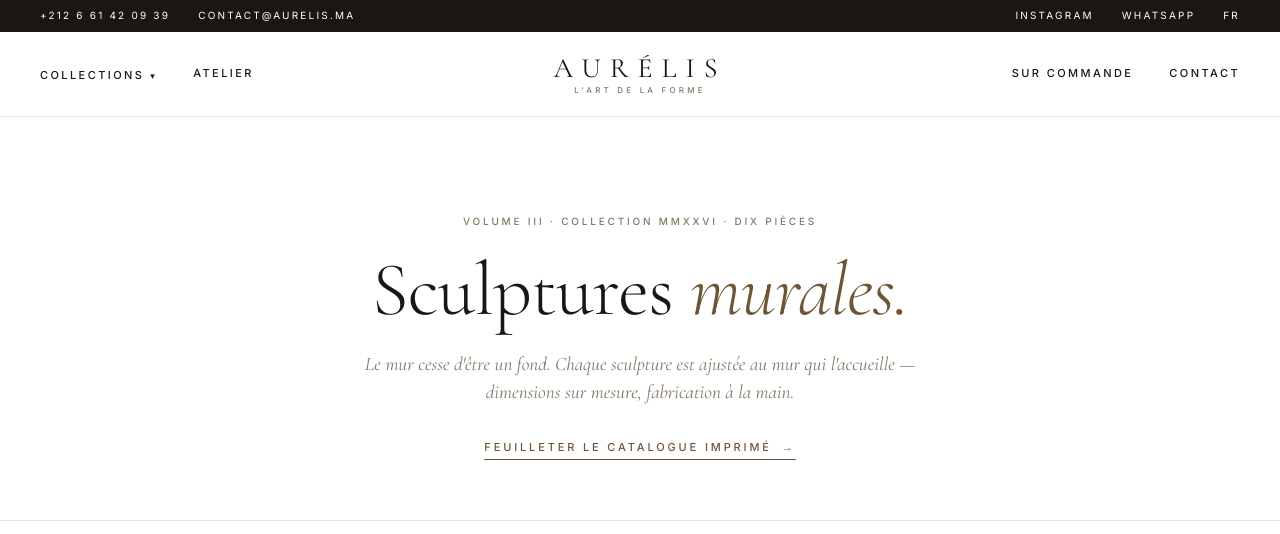
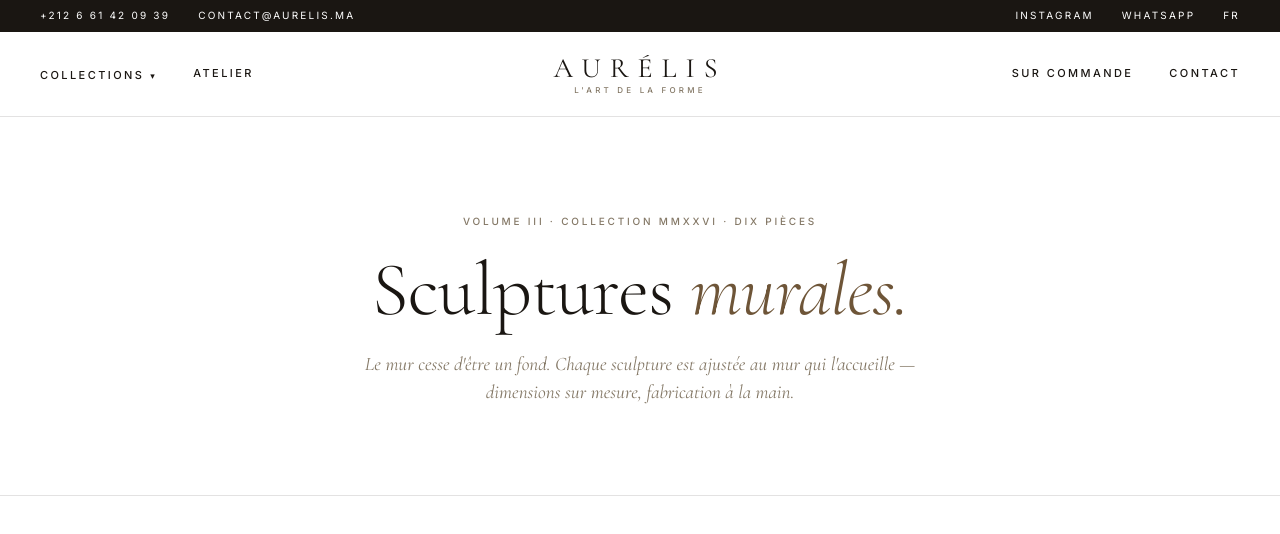
Before and after one commit to iconicagency01-lab/aurelis, a plain HTML site: page collections/murales.html in a window 1280 px wide. Shown: the top 534 px of the page. Drawn offline with nearby package versions, Linux system fonts and the light colour scheme.

Commit message:
Update murales.html

```diff
--- a/collections/murales.html
+++ b/collections/murales.html
@@ -111,7 +111,6 @@
   <div class="micro eyebrow reveal">Volume III · Collection MMXXVI · Dix pièces</div>
   <h1 class="reveal">Sculptures <em>murales.</em></h1>
   <p class="lead reveal">Le mur cesse d'être un fond. Chaque sculpture est ajustée au mur qui l'accueille — dimensions sur mesure, fabrication à la main.</p>
-  <a href="../catalog/murales.html" class="magazine-link reveal">Feuilleter le catalogue imprimé <span>→</span></a>
 </header>
 
 <section class="grid" id="grid" style="padding-top:60px;"></section>
```
